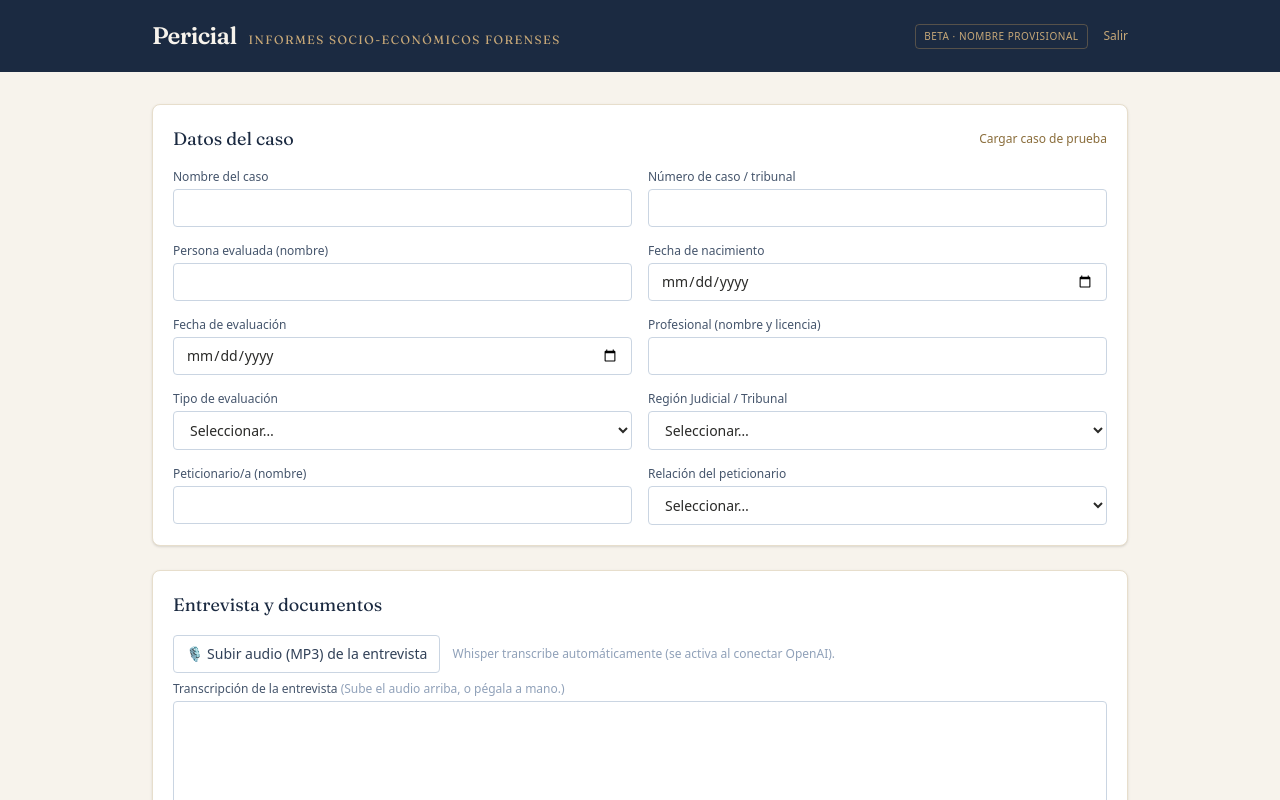
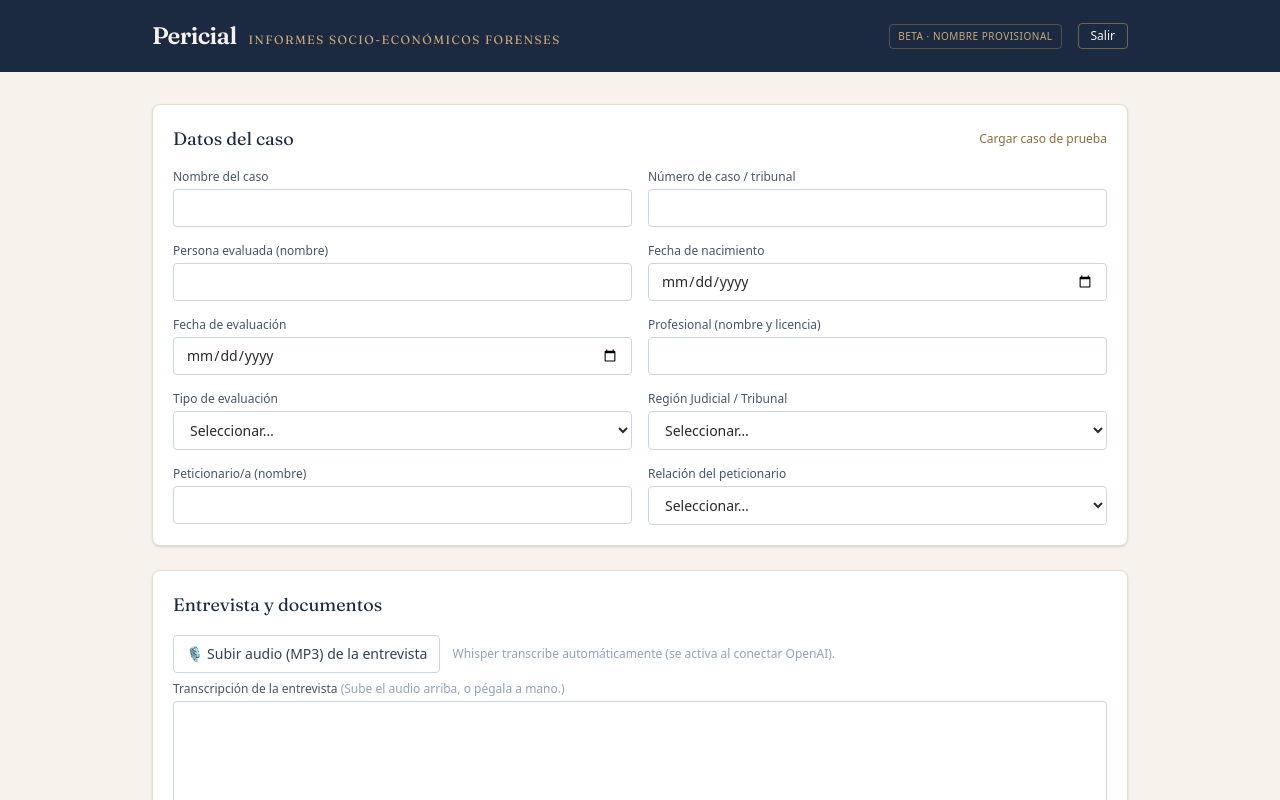
Before and after one commit to estudiobohora/pericial-saas, a Next.js app: page / in a window 1280 px wide. Shown: the top 800 px of the page. Built offline with nearby package versions, Linux system fonts and the light colour scheme.

Commit message:
Boton Salir mas visible (borde laton + texto marfil)

```diff
--- a/src/app/page.tsx
+++ b/src/app/page.tsx
@@ -260,7 +260,7 @@ export default function Home() {
             </span>
             <button
               onClick={salir}
-              className="text-xs text-laton-soft transition-colors hover:text-marfil"
+              className="rounded border border-laton/60 px-3 py-1 text-xs font-medium text-marfil transition-colors hover:bg-laton hover:text-ink"
             >
               Salir
             </button>
```
